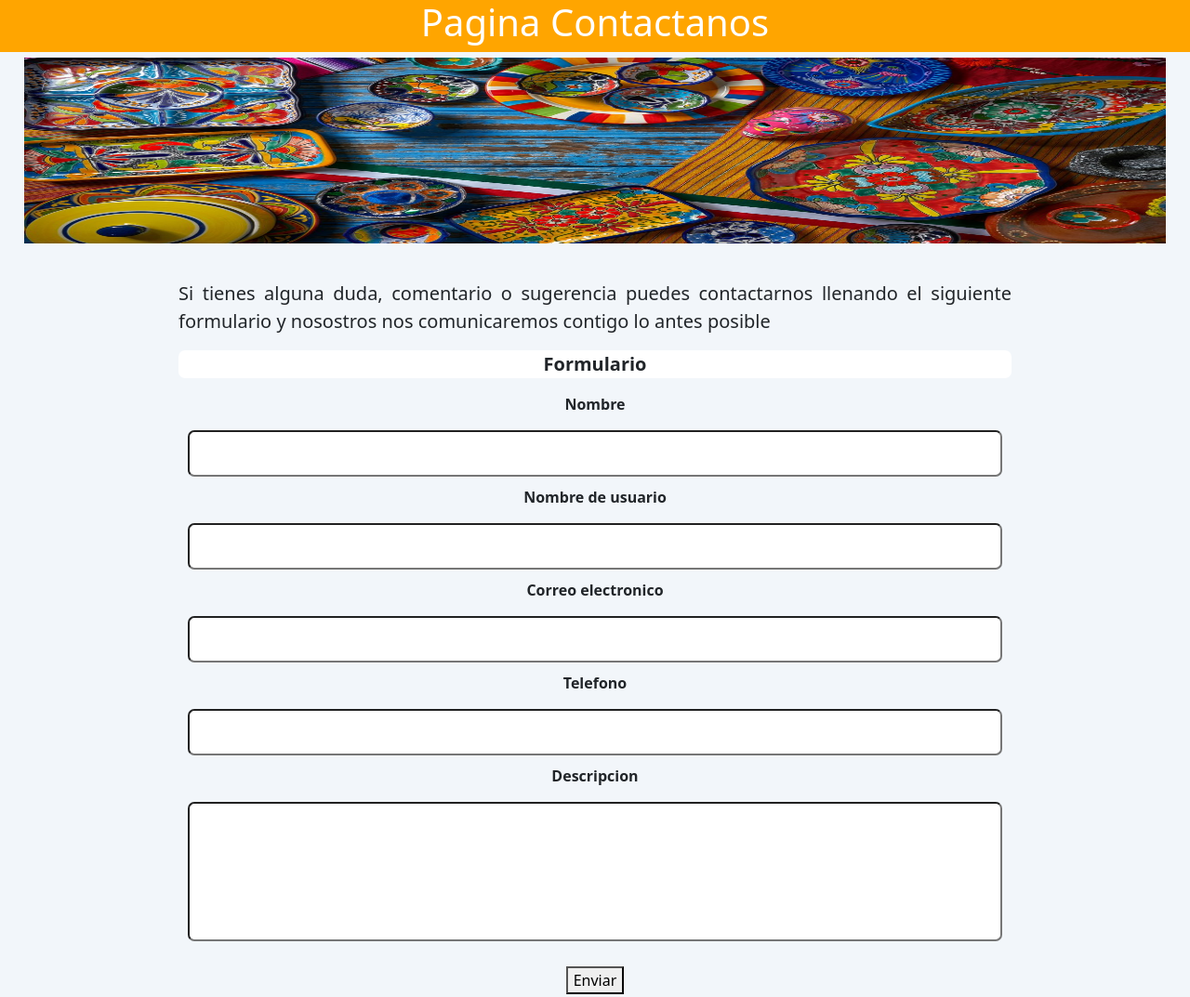
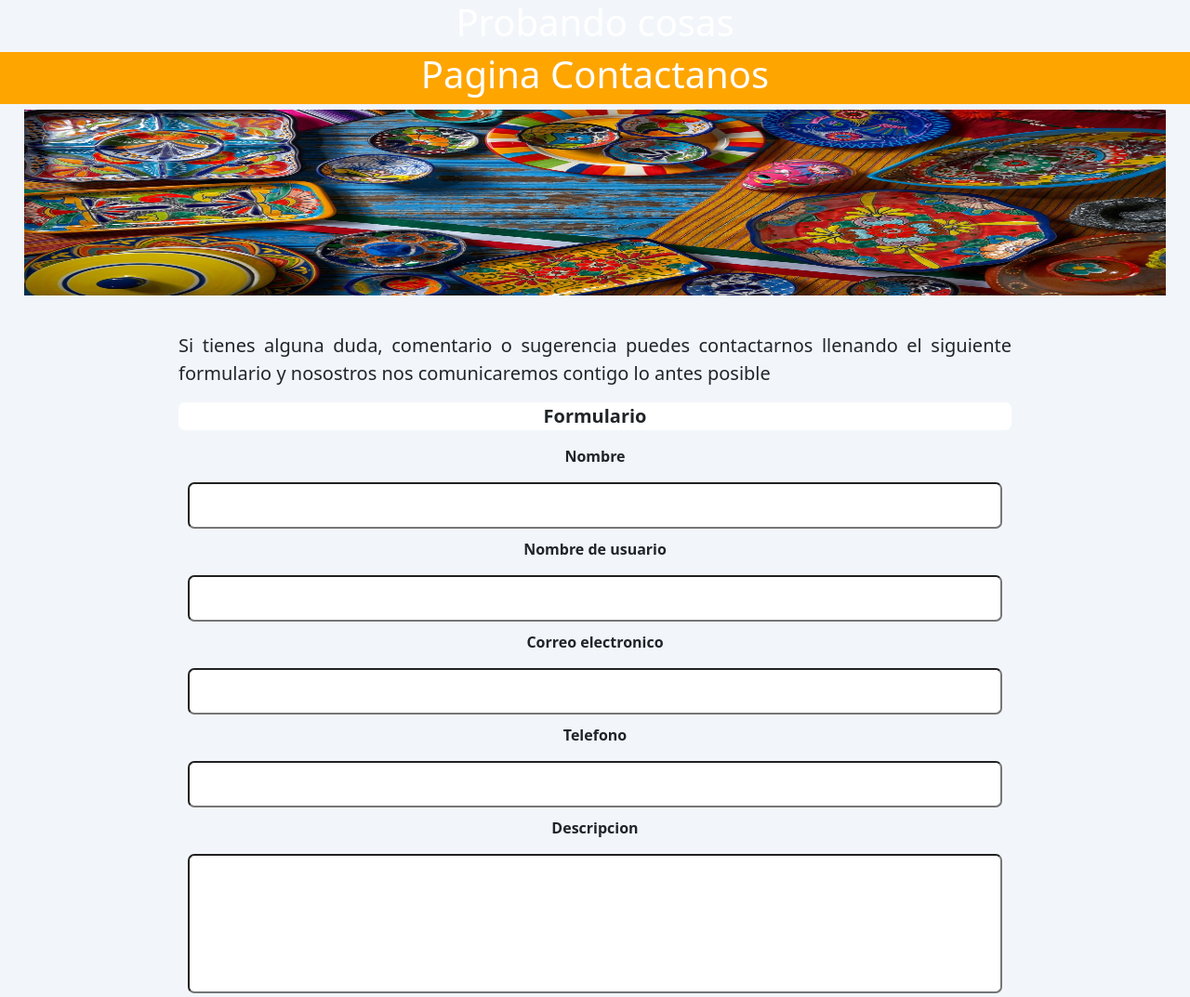
Before and after one commit to Stiferson/Git-Desktop, a plain HTML site: page Pagina Contactanos/index.html in a window 1280 px wide. Shown: the top 1073 px of the page at 93% size. Drawn offline with nearby package versions, Linux system fonts and the light colour scheme.

Commit message:
jugando con github
se agrego un titulo adicional

```diff
--- a/Pagina Contactanos/index.html
+++ b/Pagina Contactanos/index.html
@@ -9,6 +9,7 @@
     <link rel="stylesheet" href="/Pagina Contactanos/styles.css">
 </head>
 <body>
+    <h1>Probando cosas </h1>
   <header>
     <h1>Pagina Contactanos</h1>
   </header>
```
